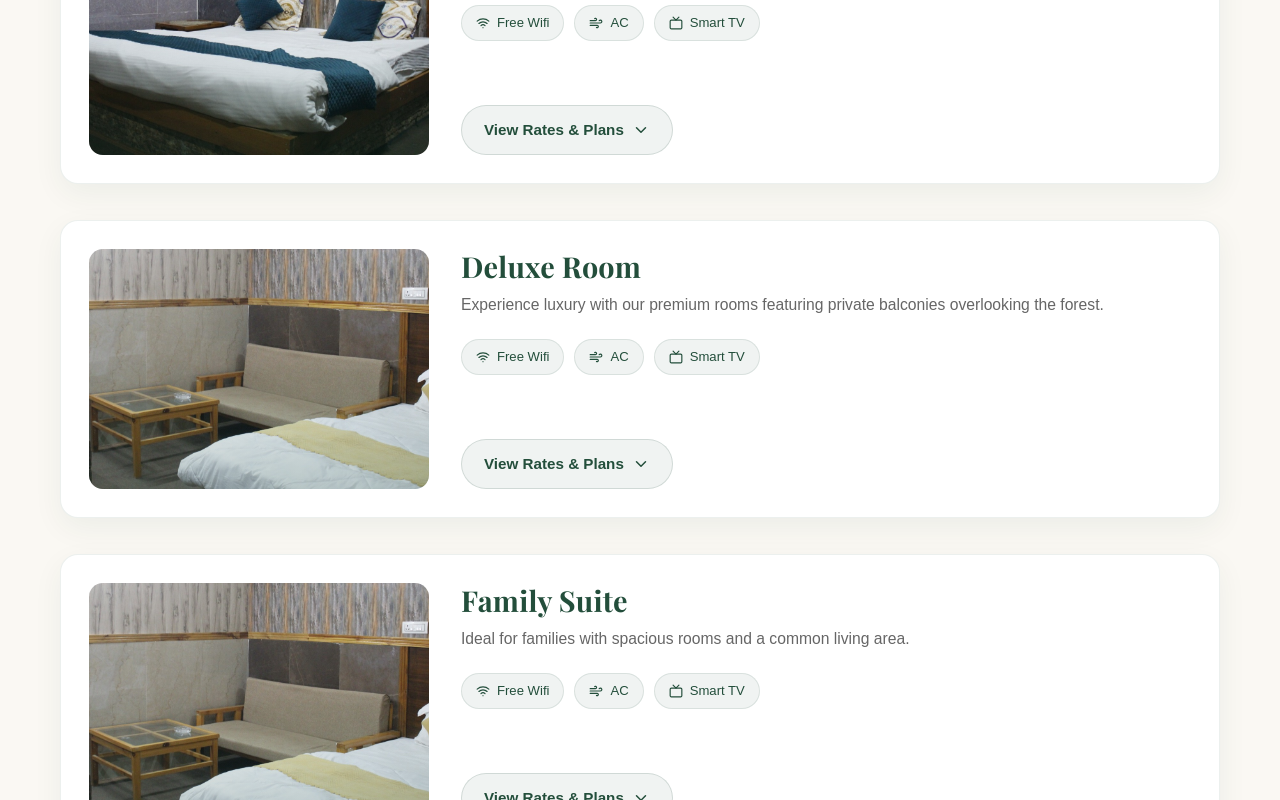
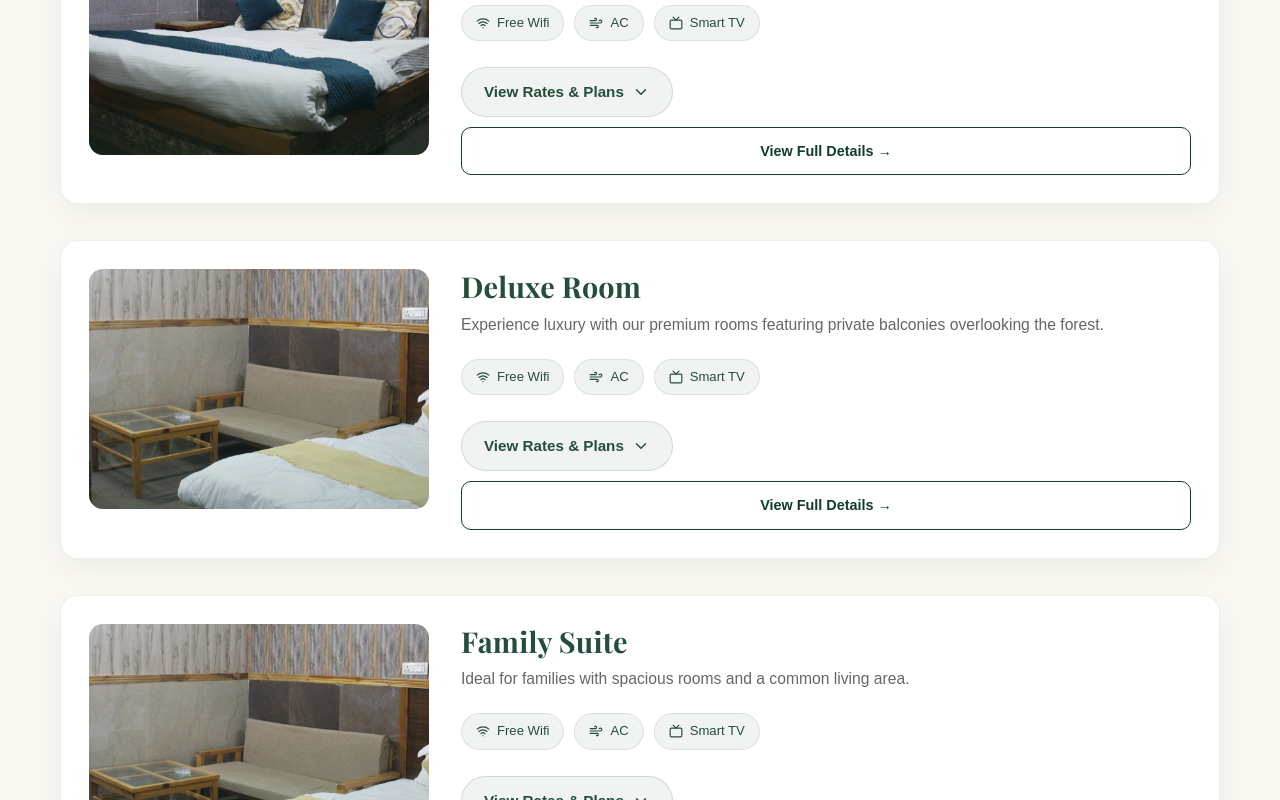
Before and after one commit to Aegis76/Corbett-Phoenix, a React (Vite) app: page /rooms in a window 1280 px wide. Shown: the part 1920-2720 px from the top of the page. Built offline with nearby package versions, Linux system fonts and the light colour scheme.

Commit message:
Add Link component for room details navigation

```diff
--- a/src/components/RoomCard.jsx
+++ b/src/components/RoomCard.jsx
@@ -1,4 +1,5 @@
 import React, { useState } from "react";
+import { Link } from "react-router-dom";
 import { Wifi, Wind, Tv, ChevronDown, ChevronUp, CheckCircle2, Info } from "lucide-react";
 import "../styles/roomcard.css";
 
@@ -24,6 +25,28 @@ const RoomCard = ({ room, season, nights, onBook, onNeedDates }) => {
             {showPlans ? "Hide Rates" : "View Rates & Plans"}
             {showPlans ? <ChevronUp size={18} /> : <ChevronDown size={18} />}
           </button>
+          <Link
+            to={`/rooms/${room.id}`}
+            className="room-view-details-btn"
+            style={{
+              display: "inline-flex",
+              alignItems: "center",
+              justifyContent: "center",
+              gap: "6px",
+              width: "100%",
+              marginTop: "10px",
+              padding: "11px",
+              borderRadius: "10px",
+              border: "1.5px solid #0f3d2e",
+              color: "#0f3d2e",
+              fontWeight: 700,
+              fontSize: "0.9rem",
+              textDecoration: "none",
+              boxSizing: "border-box",
+            }}
+          >
+            View Full Details →
+          </Link>
         </div>
       </div>
       {showPlans && (
```
